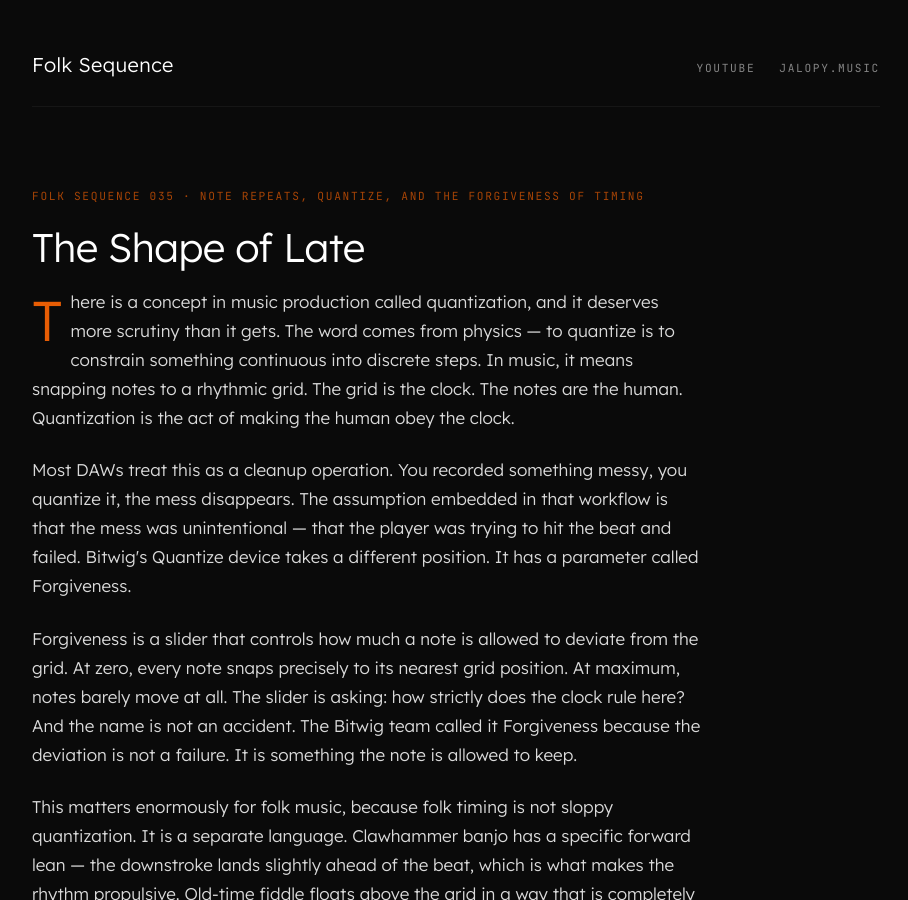
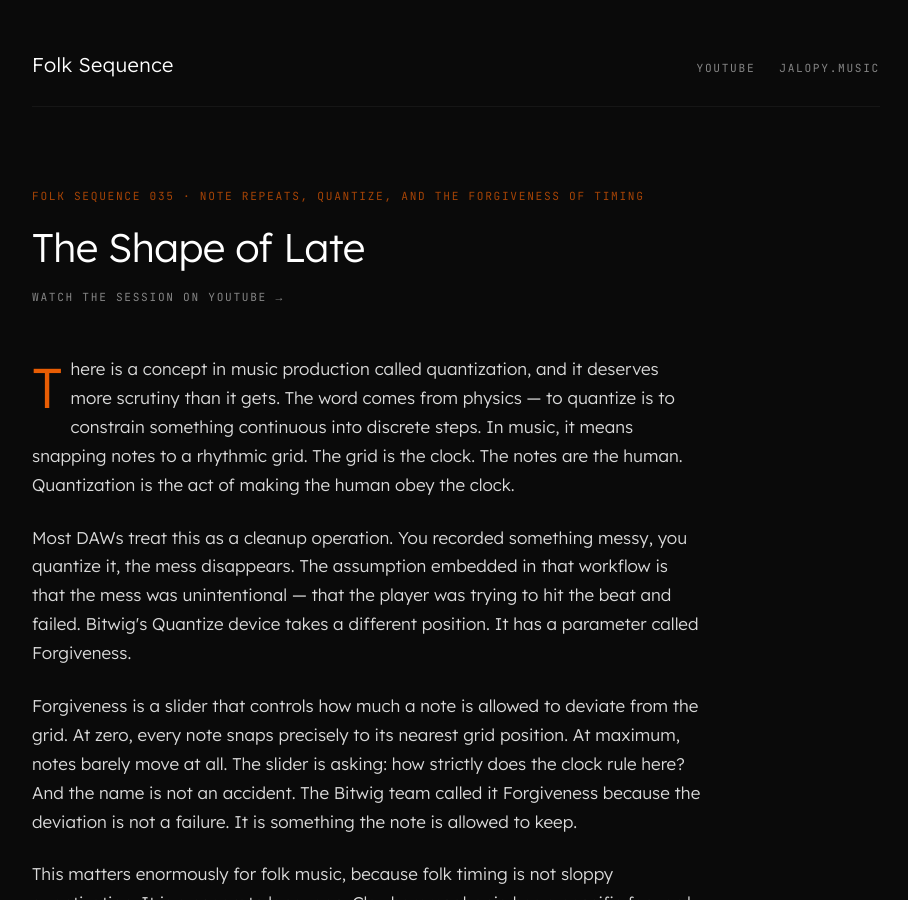
Before and after one commit to folk-sequence/folk-sequence.github.io, a Jekyll site: the page built from 035-the-shape-of-late.md, in a window 1280 px wide and 900 px high. Shown: the whole window, without its empty margins (184-1092 px from the left). Built offline with Jekyll 4.4.1, drawn with Linux system fonts in a browser that asks for light colours; part of the change alters nothing that is shown.

Commit message:
Add YouTube link to 035-the-shape-of-late.md

```diff
--- a/035-the-shape-of-late.md
+++ b/035-the-shape-of-late.md
@@ -4,6 +4,7 @@ title: "The Shape of Late"
 episode: "035"
 topic: "Note Repeats, Quantize, and the forgiveness of timing"
 description: "The Shape of Late — companion essay for Folk Sequence 035"
+youtube: "https://youtu.be/HXcmclz_sBc"
 ---
 
 There is a concept in music production called quantization, and it deserves more scrutiny than it gets. The word comes from physics — to quantize is to constrain something continuous into discrete steps. In music, it means snapping notes to a rhythmic grid. The grid is the clock. The notes are the human. Quantization is the act of making the human obey the clock.
```
